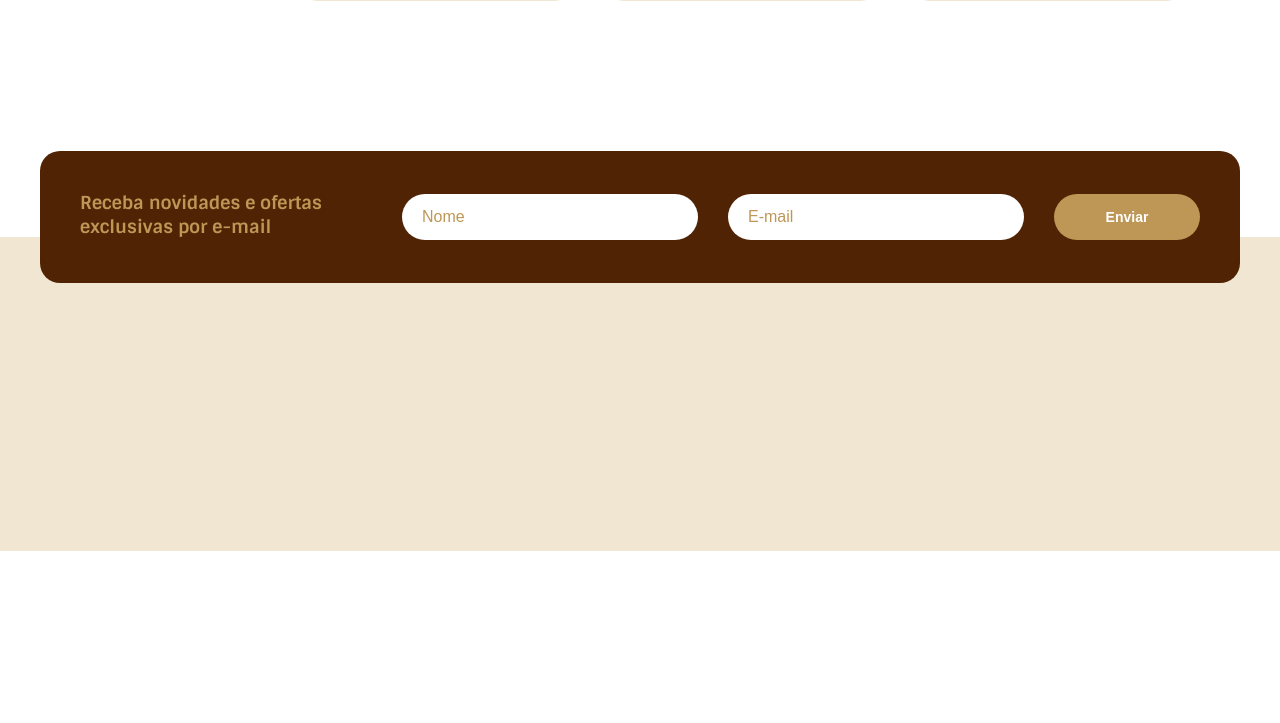
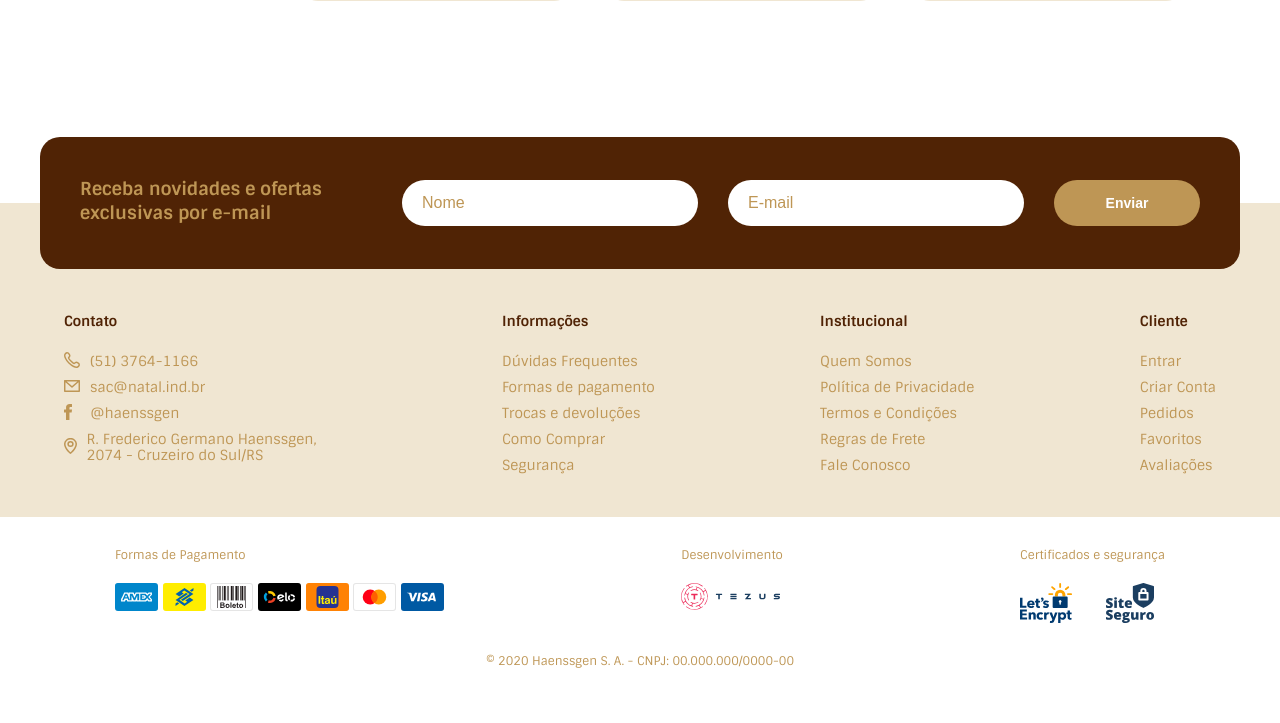
Before and after one commit to ArthurHW/Haenssgen-Tezus, a PHP site: page / in a window 1280 px wide. Shown: the part 3556-4279 px from the top of the page. After the commit the page ends 4224 px from the top, so only its background shows below. Run offline with PHP 8.4, Linux system fonts and the light colour scheme.

Commit message:
Corrigindo ultimo commit

```diff
--- a/css/home.css
+++ b/css/home.css
@@ -463,12 +624,10 @@ main .banner-destaques {
 */
 
 footer {
-    height: 486px;
     display: flex;
     flex-direction: column;
     align-items: center;
     position: relative;
-    margin-top: 166px;
 }
 
 /*
@@ -480,14 +639,11 @@ footer .novidades {
     height: 132px;
     border-radius: 20px;
     background-color: var(--brown);
-    margin: 0 auto;
     padding: 40px;
     display: flex;
     justify-content: space-between;
-    margin-bottom: 100px;
-    position: absolute;
-    top: -86px;
-
+    position: relative;
+    bottom: -66px;
 }
 
 footer .novidades p {
@@ -548,4 +704,79 @@ footer .info-container {
 
 footer .info-container > div {
     width: min(1200px, 90%);
+    margin-top: 106px;
+    display: flex;
+    justify-content: space-between;
 }
+
+footer .info-container > div h3 {
+    font-size: 14px;
+    font-weight: bold;
+    line-height: 24px;
+    color: var(--brown);
+    margin-bottom: 20px;
+}
+
+footer .info-container > div a {
+    text-decoration: none;
+}
+
+footer .info-container > div a:hover  p {
+    color: var(--brown);
+}
+
+footer .info-container > div a p {
+    font-size: 14px;
+    color: var(--brown-yellow);
+    line-height: 1rem;
+    margin-bottom: 10px;
+    max-width: 250px;
+}
+
+footer .info-container > div .contato .contato-info {
+    display: flex;
+    align-items: center;
+}
+
+footer .info-container > div .contato .contato-info img {
+    margin-right: 10px;
+    position: relative;
+    top: -6px;
+}
+
+
+
+
+footer .aditional-information {
+    width: 100%;
+    height: 172px;
+    display: flex;
+    align-items: center;
+    flex-direction: column;
+}
+
+footer .aditional-information > div {
+    width: min(1050px, 90%);
+    display: flex;
+    flex-direction: row;
+    justify-content: space-between;
+}
+
+footer .aditional-information > div p {
+    color: var(--brown-yellow);
+    margin-bottom: 20px;
+    margin-top: 30px;
+    font-size: 12px;
+}
+
+footer .aditional-information > div .certificados img:first-of-type {
+    margin-right: 30px;
+}
+
+footer .aditional-information > p {
+    color: var(--brown-yellow);
+    font-size: 12px;
+    bottom: 20px;
+    position: absolute;
+    margin: auto;
+}
--- a/index.html
+++ b/index.html
@@ -18,9 +18,57 @@
                 <img src="images/header/haenssgen-logo.svg" alt="logo">
             </a>
 
+            <div class="busca">
                 <input id="pesquisa" type="text" name="pesquisa" placeholder="O que você procura?">
+                <div class="menu-busca">
+                    <div class="opcoes">
+                        <div class="pesquisas-populares">
+                            <h3>Pesquisas populares</h3>
+                            <p>Exemplo</p>
+                            <p>Exemplo</p>
+                            <p>Exemplo</p>
+                            <p>Exemplo</p>
+                        </div>
+                        <div class="categorias">
+                            <h3>Categorias</h3>
+                            <p>Exemplo</p>
+                        </div>
+                        <div class="pesquisas-recentes">
+                            <h3>Pesquisas recentes</h3>
+                            <div class="pesquisa">Exemplo</div>
+                            <div class="pesquisa">Exemplo</div>
+                            <div class="pesquisa">Exemplo</div>
+                            <div class="pesquisa">Exemplo</div>
+                        </div>
+                    </div>
+                    <div class="produtos">
+                        <h3>Produtos</h3>
+                        <div class="produtos-container">
+                            <div class="produto">
+                                <img src="images/home/produto_01.png" alt="">
+                                <h2>Recheio Forneável sabor Chocolate ao leite 5kg</h2>
+                                <button class="comprar">Comprar</button>
+                            </div>
+                            <div class="produto">
+                                <img src="images/home/produto_02.png" alt="">
+                                <h2 class="nome">Chocolate Nutris Diet Sem Lactose 400g</h2>
+                                <button class="comprar">Comprar</button>
+                            </div>
+                            <div class="produto">
+                                <img src="images/home/produto_03.png" alt="">
+                                <h2 class="nome">Creme de Amendoim Zero Açúcar 150g</h2>
+                                <button class="comprar">Comprar</button>
+                            </div>
+                        </div>
+                        <a href="">ver tudo (10)</a>
+                    </div>
+                </div>
 
-            <div class="icones">
+            </div>
+
+
+            <div class="menus">
+                <div class="dropdown-conta dropdown-menu">
                     <div class="icone-container">
                         <img class="icone" src="images/header/user.svg" alt="conta">
                         <div>
@@ -28,6 +76,16 @@
                             <div class="mensagem">Entrar</div>
                         </div>
                     </div>
+                    <ul class="dropdown-content">
+                        <li>
+                            <a href="">Criar conta</a>
+                        </li>
+                        <li>
+                            <a href="">Entrar</a>
+                        </li>
+                    </ul>
+                </div>
+
 
                 <div class="icone-container">
                     <img class="icone" src="images/header/heart.svg" alt="favoritos">
@@ -48,23 +106,26 @@
         </div>
     </header>
 
-    <div class="linhas">
-
+    <ul class="linhas">
+        <li>
             <a href="" class="linha">
                 <img class="icone-linha" src="images/header/food-service.svg" alt="linha food-service">
                 Linha Food Service
             </a>
-
+        </li>
+        <li>
             <a href="" class="linha">
                 <img class="icone-linha" src="images/header/functional.svg" alt="linha funcional">
                 Linha Funcional
             </a>
-
+        </li>
+        <li>
             <a href="" class="linha">
                 <img class="icone-linha" src="images/header/star.svg" alt="linha tradicional">
                     Linha Tradicional
             </a>
-    </div>
+        </li>
+    </ul>
 
 
     <main>
@@ -338,12 +399,119 @@
 
         <div class="info-container">
             <div>
+
                 <div class="contato">
                     <h3>Contato</h3>
-                    <img src="" alt="">
+                    <a href="" class="contato-info">
+                        <img src="images/footer/phone.svg" alt="">
+                        <p>(51) 3764-1166</p>
+                    </a>
+                    <a href="" class="contato-info">
+                        <img src="images/footer/email.svg" alt="">
+                        <p>sac@natal.ind.br</p>
+                    </a>
+                    <a href="" class="contato-info">
+                        <img src="images/footer/XMLID_834_.svg" alt="">
+                        <p>&nbsp;&nbsp;@haenssgen</p>
+                    </a>
+                    <a href="" class="contato-info">
+                        <img src="images/footer/placeholder.svg" alt="">
+                        <p>R. Frederico Germano Haenssgen, 2074 - Cruzeiro do Sul/RS</p>
+                    </a>
+
+                </div>
+
+                <div class="informacoes">
+                    <h3>Informações</h3>
+                    <a href="">
+                        <p>Dúvidas Frequentes</p>
+                    </a>
+                    <a href="">
+                        <p>Formas de pagamento</p>
+                    </a>
+                    <a href="">
+                        <p>Trocas e devoluções</p>
+                    </a>
+                    <a href="">
+                        <p>Como Comprar</p>
+                    </a>
+                    <a href="">
+                        <p>Segurança</p>
+                    </a>
+                </div>
+
+                <div class="institucional">
+                    <h3>Institucional</h3>
+                    <a href="">
+                        <p>Quem Somos</p>
+                    </a>
+                    <a href="">
+                        <p>Política de Privacidade</p>
+                    </a>
+                    <a href="">
+                        <p>Termos e Condições</p>
+                    </a>
+                    <a href="">
+                        <p>Regras de Frete</p>
+                    </a>
+                    <a href="">
+                        <p>Fale Conosco</p>
+                    </a>
+                </div>
+
+                <div class="cliente">
+                    <h3>Cliente</h3>
+                    <a href="">
+                        <p>Entrar</p>
+                    </a>
+                    <a href="">
+                        <p>Criar Conta</p>
+                    </a>
+                    <a href="">
+                        <p>Pedidos</p>
+                    </a>
+                    <a href="">
+                        <p>Favoritos</p>
+                    </a>
+                    <a href="">
+                        <p>Avaliações</p>
+                    </a>
                 </div>
             </div>
         </div>
+
+        <div class="aditional-information">
+            <div>
+                <div class="pagamento">
+                    <p>Formas de Pagamento</p>
+                    <div class="bandeiras">
+                        <img src="images/footer/americanexpress.svg" alt="">
+                        <img src="images/footer/bancodobrasil.svg" alt="">
+                        <img src="images/footer/boleto.svg" alt="">
+                        <img src="images/footer/elo.svg" alt="">
+                        <img src="images/footer/itau.svg" alt="">
+                        <img src="images/footer/mastercard.svg" alt="">
+                        <img src="images/footer/visa.svg" alt="">
+                    </div>
+                </div>
+
+                <div class="desenvolvimento">
+                    <p>Desenvolvimento</p>
+                    <img src="images/footer/tezus_logo.svg" alt="">
+                </div>
+
+                <div class="certificados">
+                    <p>Certificados e segurança</p>
+                    <img src="images/footer/letsencrypt-logo.svg" alt="">
+                    <img src="images/footer/site-seguro.svg" alt="">
+                </div>
+            </div>
+
+            <p>
+                © 2020 Haenssgen S. A. - CNPJ: 00.000.000/0000-00
+            </p>
+        </div>
+
 
 
     </footer>
```
Also changed, not shown: other parts of css/home.css (+169 -8 lines). Lines whose indentation alone changed are shown as unchanged.
